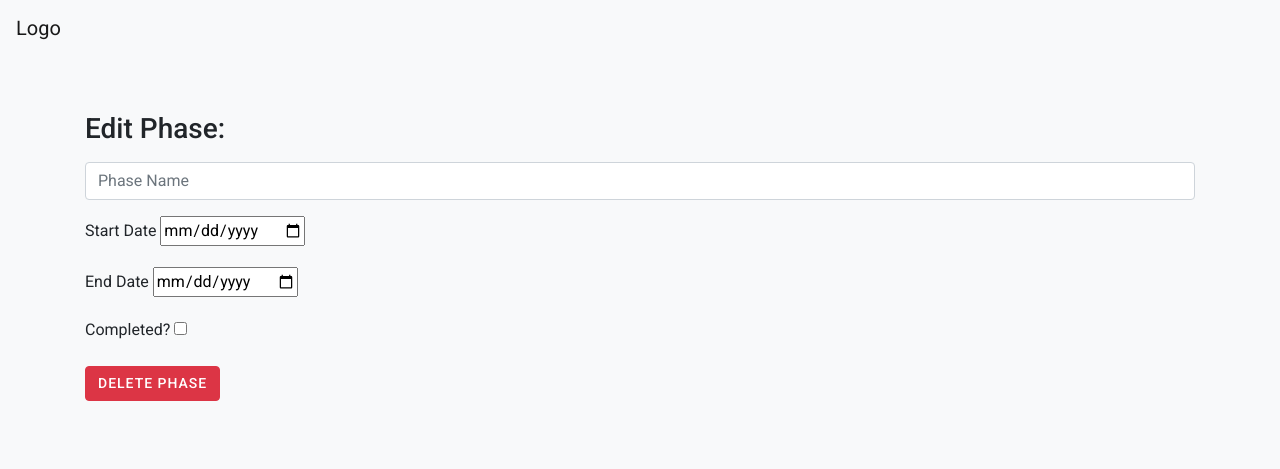
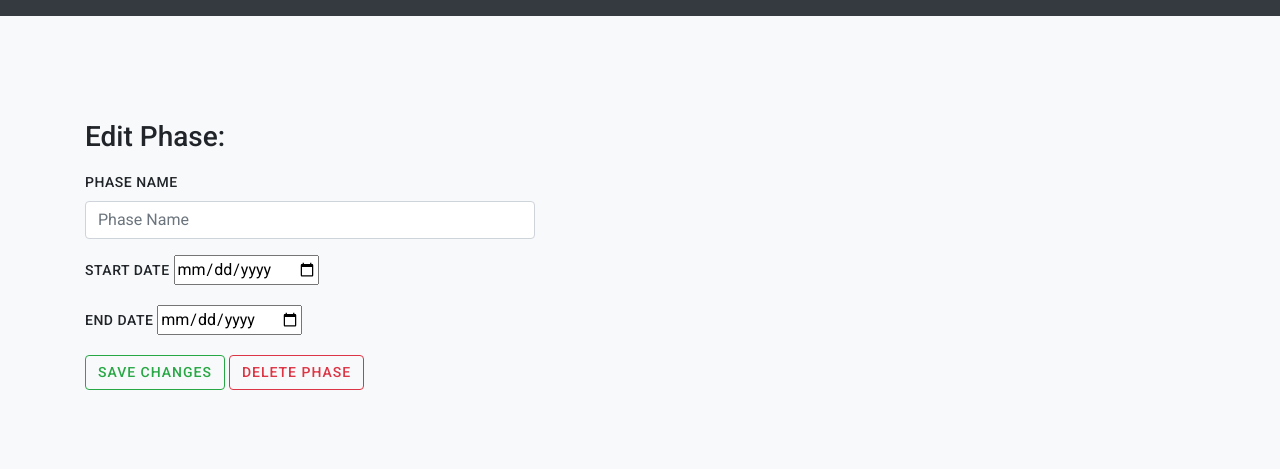
Before and after one commit to SergiOca87/capstone, a Django app: template templates/edit_phase.html in a window 1280 px wide. Shown: the top 469 px of the page. Run offline with Django 3.2, Linux system fonts and the light colour scheme; the template is opened without the code that fills it, so the values that code supplies are empty; some libraries are stand-ins or nearby versions.

```diff
--- a/models.py
+++ b/models.py
@@ -5,12 +5,10 @@ from django.utils.timezone import now
 
 class User(AbstractUser):
     projects = models.ManyToManyField('Project', blank=True, related_name="projects")
-    avatar = models.ImageField(default=None, null=True, blank=True)
+    user_color = models.CharField(max_length=6, default=None, null=True, blank=True)
 
 class Project(models.Model):
     title = models.CharField(max_length=280, default=None, null=True, blank=True)
-    # notifications = models.BooleanField(default=None, null=True, blank=True, help_text='If enabled, users related to this project will get e-mail notifications.')
-    # users = models.ManyToManyField(User, blank=True, related_name="users")
     project_logo = models.ImageField(upload_to=None, height_field=None, width_field=None, max_length=100, default=None, null=True, blank=True)
     admin = models.ForeignKey(User, related_name="admin", default=None, null=True, blank=True, on_delete=models.CASCADE)
     project_users = models.ManyToManyField(User, blank=True, related_name="project_users")
--- a/static/script.js
+++ b/static/script.js
@@ -1,42 +1,42 @@
 // TODO - Make the pahe toggle dynamic, the forEach only accounts for existing elements
 
-document.addEventListener('DOMContentLoaded', function() {
-
+document.addEventListener("DOMContentLoaded", function () {
   addListeners();
 
   // Get the phase Form
-    document.querySelector('.phase_form').addEventListener('submit', function(e) {
+  document
+    .querySelector(".phase_form")
+    .addEventListener("submit", function (e) {
       e.preventDefault();
 
       //  Get the project id
       const project_id = this.dataset.id;
 
       // Get all of the values from the FormData, as you would regularly in JS
-        const name = document.querySelector('#name').value;
-        const start = document.querySelector('#start').value;
-        const end = document.querySelector('#end').value;
-        const completed = document.querySelector('#completed').checked;
+      const name = document.querySelector("#name").value;
+      const start = document.querySelector("#start").value;
+      const end = document.querySelector("#end").value;
+      const completed = document.querySelector("#completed").checked;
       let latest_phase_id = this.dataset.latest;
 
       fetch(`/project/${project_id}`, {
-            method: 'POST',
-            credentials : 'include', // For Cors
-            credentials : 'same-origin', // For same origin requests
+        method: "POST",
+        credentials: "include", // For Cors
+        credentials: "same-origin", // For same origin requests
         headers: {
-                "X-CSRFToken": getCookie("csrftoken")
+          "X-CSRFToken": getCookie("csrftoken"),
         },
         body: JSON.stringify({
           name,
           start,
           end,
-                completed
+          completed,
+        }),
       })
-       })
-       .then( () => {
-
+        .then(() => {
           fetch(`/phase/${latest_phase_id}`)
-                .then(response => response.json())
-                .then(data => {
+            .then((response) => response.json())
+            .then((data) => {
               const phase = `
                     <li class="list-group-item">
                         <p>${data.name}</p>
@@ -44,88 +44,91 @@ document.addEventListener('DOMContentLoaded', function() {
                         <p>End: ${data.end_date}</p>
                         <a class="completed_toggle btn btn-outline-danger" href="#" data-project="${project_id}" data-completed="${data.completed}" data-id="${data.id}">Not Completed</a>
                     </li>
-                `
+                `;
 
-                    document.querySelector('.list-group-flush').insertAdjacentHTML('beforeend', phase);
+              document
+                .querySelector(".list-group-flush")
+                .insertAdjacentHTML("beforeend", phase);
               addListeners();
+            });
         })
-       })
-       .then( () => {
-
+        .then(() => {
           // Add 1 to the data id on the form, so we can add a new phase without an id conflict
           let latest_phase_id_int = parseInt(latest_phase_id);
-           latest_phase_id_int++
-           document.querySelector('.phase_form').setAttribute('data-latest', latest_phase_id_int.toString())
+          latest_phase_id_int++;
+          document
+            .querySelector(".phase_form")
+            .setAttribute("data-latest", latest_phase_id_int.toString());
         })
 
-       .catch( (error) => console.log(error))
-    })
-
+        .catch((error) => console.log(error));
+    });
 });
 
 function addListeners() {
-    console.log('addlisteners run')
-    document.querySelectorAll('.completed_toggle').forEach( el => {
-        el.addEventListener('click', function(e) {
+  console.log("addlisteners run");
+  document.querySelectorAll(".completed_toggle").forEach((el) => {
+    el.addEventListener("click", function (e) {
       e.preventDefault();
-            completeToggle(el)
-        })
+      completeToggle(el);
+    });
   });
 }
 
 function completeToggle(el) {
-
-    console.log('complete toogle')
-
   // Get the Phase ID
   const phase_id = el.dataset.id;
-    const completed = el.dataset.completed === 'true' ? 'False' : 'True';
+  const completed = el.dataset.completed === "true" ? "False" : "True";
   const project_id = el.dataset.project;
 
   fetch(`/phase/${phase_id}`, {
-        method: 'PUT',
-        credentials : 'include', // For Cors
-        credentials : 'same-origin', // For same origin requests
+    method: "PUT",
+    credentials: "include", // For Cors
+    credentials: "same-origin", // For same origin requests
     headers: {
-            "X-CSRFToken": getCookie("csrftoken")
+      "X-CSRFToken": getCookie("csrftoken"),
     },
     body: JSON.stringify({
-            completed: completed
+      completed: completed,
+    }),
   })
-    })
-    .then( () => {
-        if( el.classList.contains('btn-outline-danger') ) {
-            el.classList.remove('btn-outline-danger');
-            el.classList.add('btn-outline-success');
-            el.textContent = 'Completed';
-            el.dataset.completed = 'true';
+    .then(() => {
+      if (el.classList.contains("btn-outline-danger")) {
+        el.classList.remove("btn-outline-danger");
+        el.classList.add("btn-outline-success");
+        el.textContent = "Completed";
+        el.dataset.completed = "true";
       } else {
-            el.classList.remove('btn-outline-success');
-            el.classList.add('btn-outline-danger');
-            el.textContent = 'Not Completed';
-            el.dataset.completed = 'false';
+        el.classList.remove("btn-outline-success");
+        el.classList.add("btn-outline-danger");
+        el.textContent = "Not Completed";
+        el.dataset.completed = "false";
       }
     })
     .catch((error) => {
-        console.error('Error:', error);
+      console.error("Error:", error);
     });
-};
+}
 
 function getCookie(name) {
   var cookieValue = null;
-    if (document.cookie && document.cookie !== '') {
-        var cookies = document.cookie.split(';');
+  if (document.cookie && document.cookie !== "") {
+    var cookies = document.cookie.split(";");
     for (var i = 0; i < cookies.length; i++) {
       var cookie = cookies[i].trim();
       // Does this cookie string begin with the name we want?
-            if (cookie.substring(0, name.length + 1) === (name + '=')) {
+      if (cookie.substring(0, name.length + 1) === name + "=") {
         cookieValue = decodeURIComponent(cookie.substring(name.length + 1));
         break;
       }
     }
   }
-    return cookieValue;}
+  return cookieValue;
+}
 
+function setAvatar(color) {
+  return `https://eu.ui-avatars.com/api/?bold=true?background=${color}`;
+}
 
 // TODO:
 // Get rid of completed toggle on phase create?
--- a/static/styles.css
+++ b/static/styles.css
@@ -1,5 +1,5 @@
 main {
-  padding: 2rem 0;
+  padding: 10vh 0;
 }
 
 .card {
@@ -37,6 +37,13 @@ body {
 
 .list-group.list-group-flush .list-group-item {
   padding: 1.75rem 1.25rem;
+  margin-bottom: 2rem;
+  border-bottom: 0;
+  transition: box-shadow 500ms;
+}
+
+.list-group.list-group-flush .list-group-item:hover {
+  box-shadow: 0 2px 7px -3px rgba(0, 0, 0, 0.3);
 }
 
 .list-group-item h3 {
@@ -54,11 +61,21 @@ body {
   margin-top: 15px;
 }
 
-.list-group-item span {
+.list-group-item span,
+.phase-form label {
   font-weight: 500;
   text-transform: uppercase;
   font-size: 14px;
   letter-spacing: 0.5px;
+}
+
+.phase-form {
+  max-width: 450px;
+}
+
+.user-avatar {
+  max-height: 40px;
+  border-radius: 50%;
 }
 /*
 .card-body {
--- a/templates/edit_phase.html
+++ b/templates/edit_phase.html
@@ -3,24 +3,26 @@
 {% block body %}
 
     <h3 class="mt-4 mb-3">Edit Phase:</h3>
-    <form class="phase_form" method="POST" action="{% url 'edit_phase' phase.id %}">
+    <form class="phase-form" method="POST" action="{% url 'edit_phase' phase.id %}">
         <!-- {% csrf_token %} -->
         <div class="form-group">
+            <label for="name">Phase Name</label>
             <input class="form-control" type="text" name="name" id="name" value="{{ phase.name }}" placeholder="Phase Name">
         </div>
         <div class="form-group">
-            <label for="notifications">Start Date</label>
-            <input type="date" name="start" id="start" value="{{ phase.start_date }}">
+            <label for="start">Start Date</label>
+            <input type="date" name="start" id="start" value="{{ phase.start_date }}" placeholder="{{ phase.start_date }}">
         </div>
         <div class="form-group">
-            <label for="notifications">End Date</label>
-            <input type="date" name="end" id="end" value="{{ phase.end_date }}">
+            <label for="end">End Date</label>
+            <input type="date" name="end" id="end" value="{{ phase.end_date }}" placeholder="{{ phase.end_date }}">
         </div>
-        <div class="form-group">
+        <!-- <div class="form-group">
             <label for="completed">Completed?</label>
             <input type="checkbox" name="completed" id="completed" value="{{ phase.completed }}">
-        </div>
-        <a href="{% url 'delete_phase' phase.id %}" class="btn btn-danger">Delete Phase</a>
+        </div> -->
+        <input type="submit" class="btn btn-outline-success" value="Save Changes">
+        <a href="{% url 'delete_phase' phase.id %}" class="btn btn-outline-danger">Delete Phase</a>
 
     </form>
 
--- a/templates/layout.html
+++ b/templates/layout.html
@@ -11,24 +11,25 @@
     </head>
     <body class="bg-light">
 
-        <nav class="navbar navbar-expand-lg navbar-light bg-light">
-            <a class="navbar-brand" href="#">Logo</a>
+        <nav class="navbar navbar-expand-sm navbar-dark bg-dark">
 
-            <div>
-              <ul class="navbar-nav mr-auto">
+
+              <div class="navbar-nav d-flex justify-content-between w-100">
                 {% if user.is_authenticated %}
 
                     <!-- User Dashboard goes here -->
+                   <a href="/" class="navbar-brand">Project Phases</a>
+                   <div class="d-flex">
 
-                    <li class="nav-item">
                         <a class="nav-link" href="{% url 'project_list' %}">All Projects</a>
-                    </li>
-                    <li class="nav-item">
+
+
                         <a class="nav-link" href="{% url 'new_project' %}">+ New Project</a>
-                    </li>
-                    <li class="nav-item">
+
+
                         <a class="nav-link" href="{% url 'logout' %}">Log Out</a>
-                    </li>
+
+                    </div>
                 {% else %}
                     <!-- <li class="nav-item">
                         <a class="nav-link" href="{% url 'login' %}">Log In</a>
@@ -37,8 +38,8 @@
                         <a class="nav-link" href="{% url 'register' %}">Register</a>
                     </li> -->
                 {% endif %}
-              </ul>
-            </div>
+              </div>
+
           </nav>
 
         <main class="body">
--- a/templates/new.html
+++ b/templates/new.html
@@ -24,9 +24,9 @@
             <div class="form-group">
                 <label for="users">Related Users (users with access to this project).</label>
                 <select name="users" id="users" multiple>
-                    <option value="{{current_user.id}}" selected>{{ current_user.username }}</option>
-                    <!-- can I delete the admin from this list? -->
-                    {% for user in users %}
+                    <!-- <option value="{{current_user.id}}" selected>{{ current_user.username }}</option> -->
+                    <!-- can I delete the current user from this list? -->
+                    {% for user in users if user is not current_user %}
                         <option value="{{user.id}}">{{ user.username }}</option>
                     {% endfor %}
                 </select>
--- a/urls.py
+++ b/urls.py
@@ -30,5 +30,6 @@ urlpatterns = [
     path("phase/<int:phase_id>", views.phase, name="phase"),
     path("edit_project/<int:project_id>", views.edit_project, name="edit_project"),
     path("edit_phase/<int:phase_id>", views.edit_phase, name="edit_phase"),
+    path("edit_profile/<int:user_id>", views.edit_profile, name="edit_profile"),
     path("delete_phase/<int:phase_id>", views.delete_phase, name="delete_phase")
 ]
```
Also changed, not shown: templates/edit_profile.html (added, +18 -0 lines), templates/index.html (+9 -5 lines), templates/project.html (+10 -10 lines), views.py (+25 -9 lines), migrations/0002_auto_20201206_2123.py (added). Lines whose indentation alone changed are shown as unchanged.
